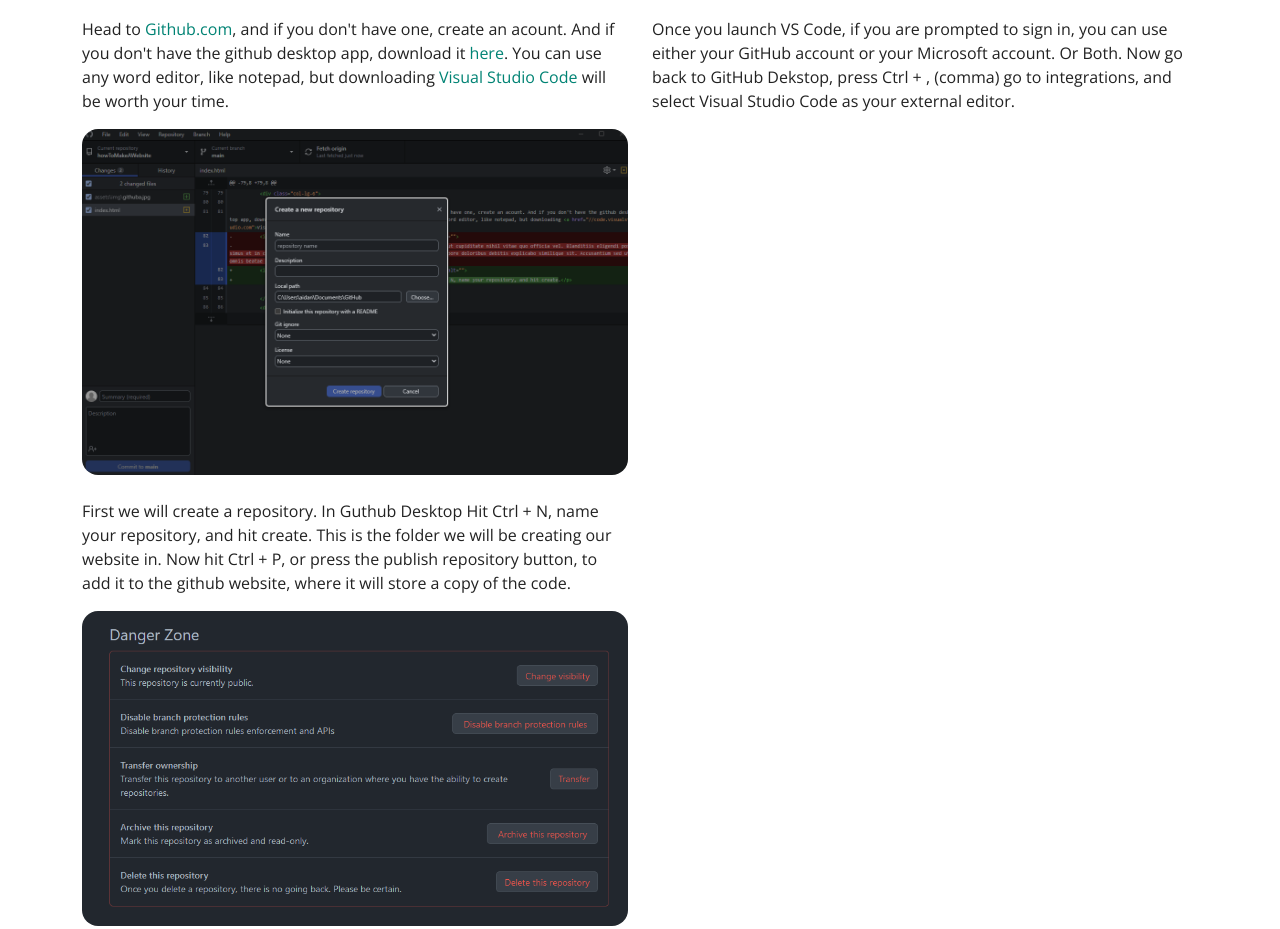
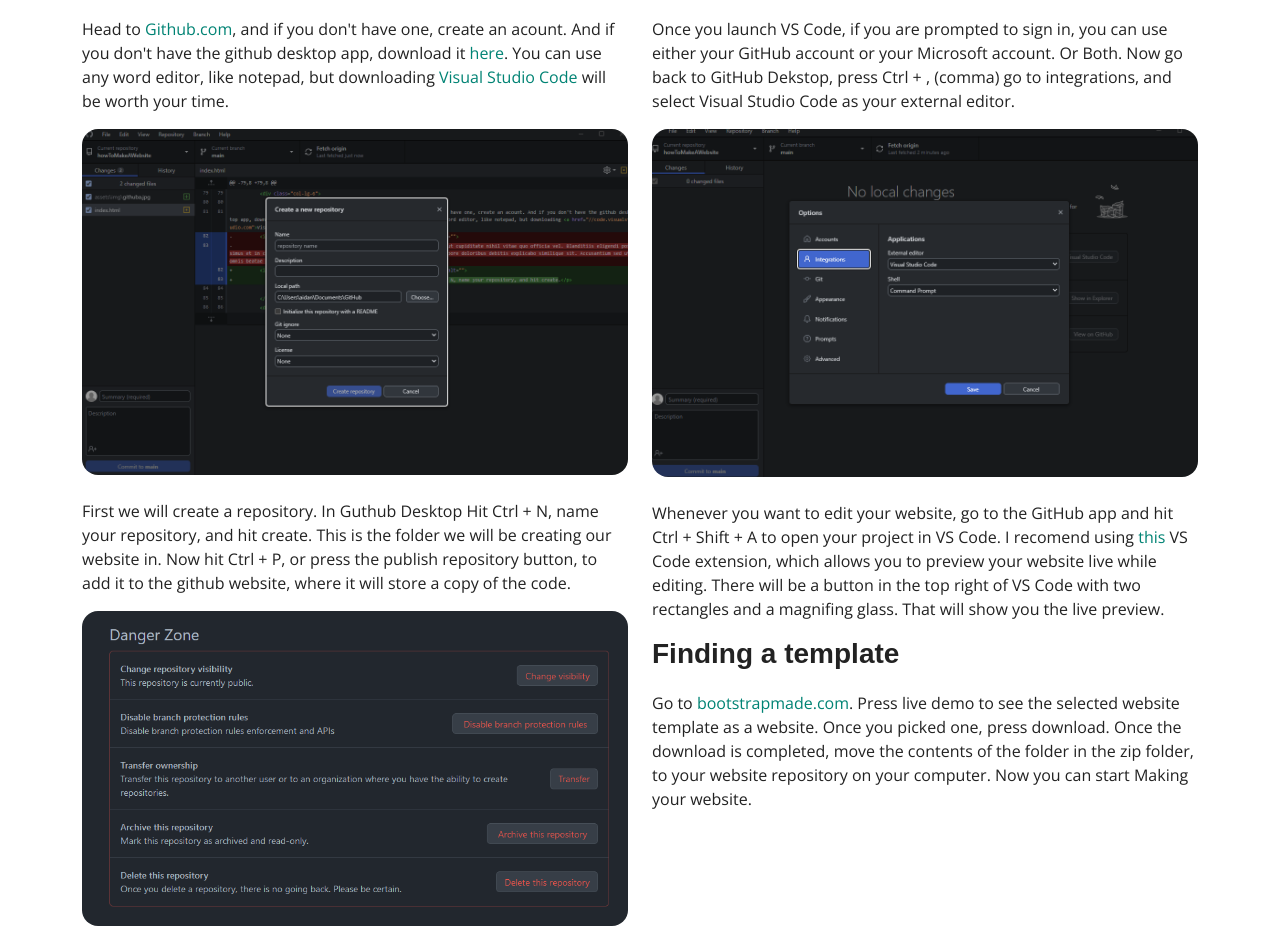
Before and after one commit to Undonesundew/howToMakeAWebsite, a plain HTML site: page index.html in a window 1280 px wide. Shown: the part 730-1659 px from the top of the page. Drawn offline with nearby package versions, Linux system fonts and the light colour scheme.

Commit message:
finished up to making the damn thing.
urghhhhh

```diff
--- a/index.html
+++ b/index.html
@@ -10,7 +10,7 @@
   <meta content="" name="keywords">
 
   <!-- Favicons -->
-  <link href="assets/img/favicon.png" rel="icon">
+  <link href="assets/img/favicon (2).png" rel="icon">
   <link href="assets/img/apple-touch-icon.png" rel="apple-touch-icon">
 
   <!-- Google Fonts -->
@@ -90,6 +90,10 @@
           <div class="col-lg-6">
            <h3>Setting up Viusal Studio Code</h3>
            <p>Once you launch VS Code, if you are prompted to sign in, you can use either your GitHub account or your Microsoft account. Or Both. Now go back to GitHub Dekstop, press Ctrl + , (comma) go to integrations, and select Visual Studio Code as your external editor.</p>
+          <img src="/assets/img/integrations.png" class="img-fluid rounded-4 mb-4" alt="">
+            <p>Whenever you want to edit your website, go to the GitHub app and hit Ctrl + Shift + A to open your project in VS Code. I recomend using <a href="//marketplace.visualstudio.com/items?itemName=ms-vscode.live-server">this</a> VS Code extension, which allows you to preview your website live while editing. There will be a button in the top right of VS Code with two rectangles and a magnifing glass. That will show you the live preview.</p>
+            <h3>Finding a template</h3>
+            <p>Go to <a href="//bootstrapmade.com">bootstrapmade.com</a>. Press live demo to see the selected website template as a website. Once you picked one, press download. Once the download is completed, move the contents of the folder in the zip folder, to your website repository on your computer. Now you can start Making your website.</p>
           </div>
         </div>
 
```
Also changed, not shown: assets/img/favicon (2).png (added), assets/img/integrations.png (added).
